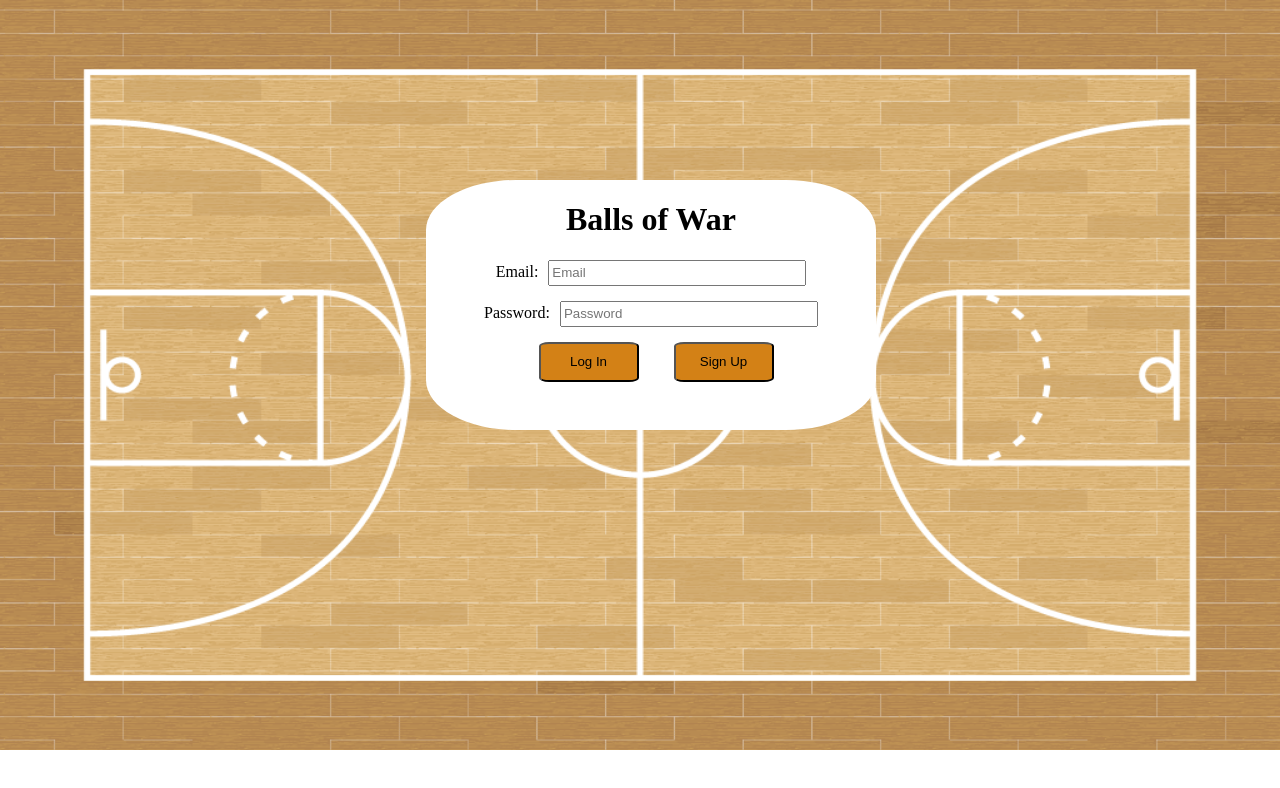
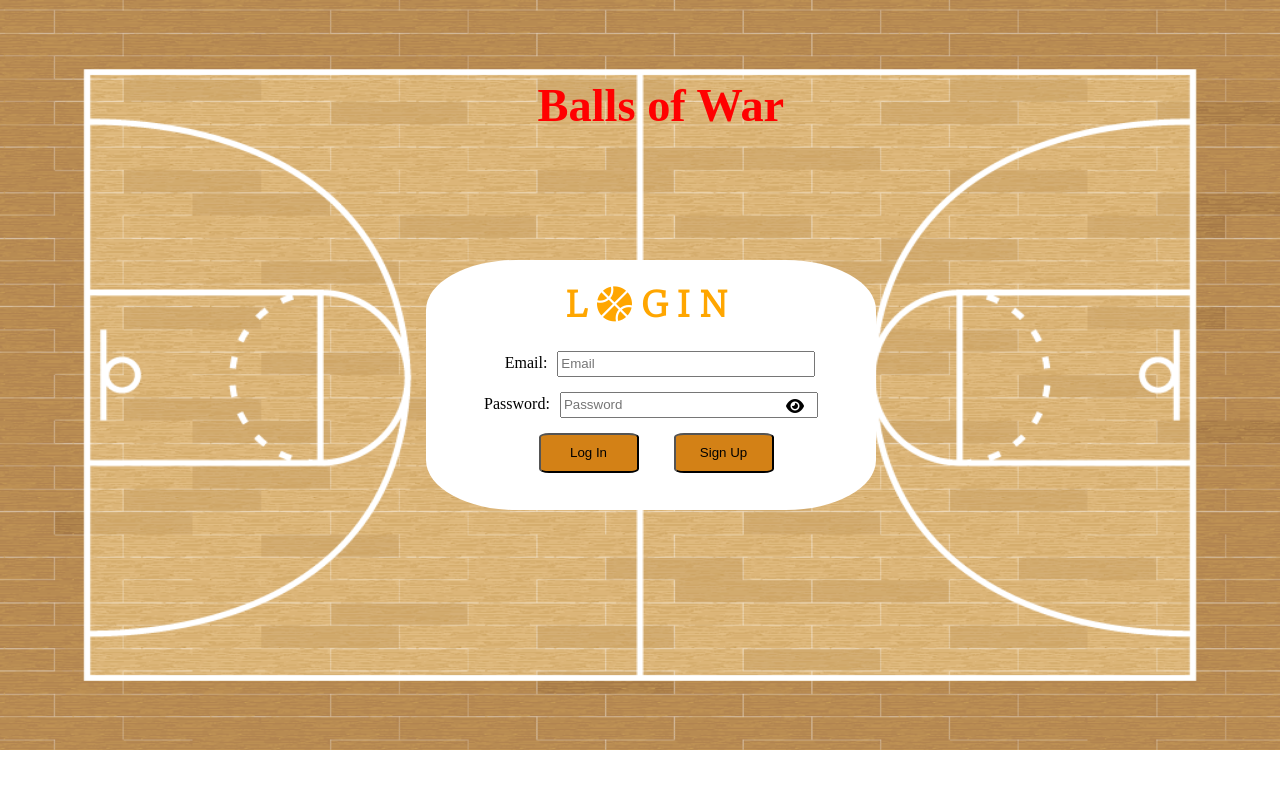
Before and after one commit to liam-mack/Balls-of-War, a React (Create React App) app in the folder client/: page / in a window 1280 px wide. Shown: the top 788 px of the page. Built offline with nearby package versions, Linux system fonts and the light colour scheme; no server answers.

Commit message:
Added the header component

```diff
--- a/client/public/index.html
+++ b/client/public/index.html
@@ -5,6 +5,10 @@
     <meta name="viewport" content="width=device-width, initial-scale=1, shrink-to-fit=no">
     <meta name="theme-color" content="#000000">
     <title>Balls of War</title>
+    <script
+    src="https://kit.fontawesome.com/fc31dedf63.js"
+    crossorigin="anonymous"
+  ></script>
   </head>
   <body>
     <noscript>
--- a/client/src/App.js
+++ b/client/src/App.js
@@ -3,9 +3,10 @@ import "./App.css";
 import { BrowserRouter, Route, Switch } from "react-router-dom";
 import Play from "./pages/Play";
 import Selection from "./pages/Selection/Selection";
-import Home from "./pages/Home";
-// import Login from "./pages/Login";
+import Login from "./pages/Login";
 import API from "./utils/API";
+import SignUp from "./pages/Signup";
+import Header from "./components/HeaderText/header";
 
 const UserContext = createContext(null);
 
@@ -19,13 +20,17 @@ function App() {
 
   return (
     <UserContext.Provider value={{ user, setUser }}>
+      <Header />
       <BrowserRouter>
         <Switch>
           <Route exact path="/">
-            <Home />
+            <Login />
           </Route>
           <Route exact path="/login">
-            <Selection />
+            <Login />
+          </Route>
+          <Route exact path="/signUp">
+            <SignUp />
           </Route>
           <Route exact path="/selection">
             <Selection />
--- /dev/null
+++ b/client/src/components/HeaderText/header.css
@@ -0,0 +1,7 @@
+h2{
+    color: rgb(255, 0, 0);
+    position: absolute;
+    top: 5%;
+    left: 42%;
+    font-size: 2.9em;
+}
--- /dev/null
+++ b/client/src/components/HeaderText/header.js
@@ -0,0 +1,13 @@
+/* eslint-disable */
+import React from "react";
+import "./header.css"
+
+function Header(){
+    return (
+        <div>
+            <h2>Balls of War</h2>
+        </div>
+    )
+}
+
+export default Header;
--- /dev/null
+++ b/client/src/pages/Login.js
@@ -0,0 +1,81 @@
+/* eslint-disable */
+import React, { useState } from "react";
+import { Redirect } from "react-router-dom";
+import API from "../utils/API";
+import "./home.css";
+
+function Login() {
+  const [alert, setAlert] = useState();
+  const [passwordShown, setPasswordShown] = useState(false);
+  const [userInput, setUserInput] = useState({
+    email: "",
+    password: "",
+  });
+
+  const handleChange = (event) => {
+    setUserInput({
+      ...userInput,
+      [event.target.name]: event.target.value,
+    });
+  };
+
+  const handleClick = async (event) => {
+    event.preventDefault();
+    try {
+      const res = await API.login(userInput);
+      console.log(res);
+      // setAlert(`${event.currentTarget.name} successful!`);
+      // setInterval(() => , 3000);
+      return <Redirect to="/selection" />;
+    } catch (error) {
+      setAlert(`Sorry, ${event.target.name} request unsuccessful. Please try again!`);
+      console.log(error);
+      // setInterval(() => <Redirect to="/selection" />, 3000);
+      return false;
+    }
+  };
+
+  // const history = useHistory();
+
+  function redirect() {
+    // e.preventDefault();
+    <Redirect to="/signUp" />;
+  }
+
+  const toggleVis = () => {
+    setPasswordShown(passwordShown ? false : true);
+  };
+  return (
+    <>
+      <form id="loginForm">
+        <h1 id="lTitle">L<i id="lImage" className="fas fa-basketball-ball" />GIN</h1>
+        <div>
+          <label htmlFor="email">
+            Email:
+            <input type="text" name="email" onChange={handleChange} placeholder="Email" required />
+          </label>
+        </div>
+        <div>
+          <label htmlFor="password">
+            Password:
+            <input
+              type={passwordShown ? "text" : "password"}
+              name="password"
+              onChange={handleChange}
+              placeholder="Password"
+              required
+            />
+            <i className="fas fa-eye" onClick={toggleVis} />
+          </label>
+          <div>
+            <button name="login" id="loginBtn" type="submit" onClick={handleClick}>Log In</button>
+            <button name="signup" id="signupBtn" type="submit" onClick={redirect}>Sign Up</button>
+          </div>
+        </div>
+        {alert && <h5>{alert}</h5>}
+      </form>
+    </>
+  );
+}
+
+export default Login;
--- a/client/src/pages/Home.js
+++ b/client/src/pages/Signup.js
@@ -3,7 +3,7 @@ import { Redirect } from "react-router-dom";
 import API from "../utils/API";
 import "./home.css";
 
-function Home() {
+function SignUp() {
   const [alert, setAlert] = useState();
   const [userInput, setUserInput] = useState({
     email: "",
@@ -20,7 +20,7 @@ function Home() {
   const handleClick = async (event) => {
     event.preventDefault();
     try {
-      const res = await API[event.target.name](userInput);
+      const res = await API.signup(userInput);
       console.log(res);
       // setAlert(`${event.currentTarget.name} successful!`);
       // setInterval(() => , 3000);
@@ -36,7 +36,7 @@ function Home() {
   return (
     <>
       <form id="loginForm">
-        <h1>Balls of War</h1>
+        <h1 id="sTitle">SignUp!</h1>
         <div>
           <label htmlFor="email">
             Email:
@@ -49,8 +49,7 @@ function Home() {
             <input type="password" name="password" onChange={handleChange} placeholder="Password" required />
           </label>
           <div>
-            <button name="login" id="loginBtn" type="submit" onClick={handleClick}>Log In</button>
-            <button name="signup" id="signupBtn" type="submit" onClick={handleClick}>Sign Up</button>
+            <button name="signup" id="signupBtn" type="button" onClick={handleClick}>Sign Up</button>
           </div>
         </div>
         {alert && <h5>{alert}</h5>}
@@ -59,4 +58,4 @@ function Home() {
   );
 }
 
-export default Home;
+export default SignUp;
--- a/client/src/pages/home.css
+++ b/client/src/pages/home.css
@@ -1,9 +1,12 @@
+
+@import url('https://fonts.googleapis.com/css2?family=Montserrat&display=swap');
+@import url('https://fonts.googleapis.com/css2?family=Merriweather:wght@300&display=swap');
 #loginForm{
     position: absolute;
     width: 450px;
     height: 250px;
     z-index: 15;
-    top: 35%;
+    top: 45%;
     left: 45%;
     margin: -100px 0 0 -150px;
     background: white;
@@ -11,9 +14,9 @@
     text-align: center;
 }
 
-label[for=emailLogin]{
+label[for=email]{
     text-align: center;
-    padding-left: 20px;
+    padding-left: 18px;
 }
 
 input[type=text]{
@@ -46,6 +49,32 @@ input[type=password]{
     margin-left: 35px;
 }
 
-button[type=submit]{
+#lTitle{
+    letter-spacing: 10px;
+    color: rgb(255, 166, 0);
+    font-size: 35px;
+    font-family: 'Merriweather', serif;
+}
 
+#sTitle{
+    letter-spacing: 5px;
+    color: rgb(255, 166, 0);
+    font-size: 35px;
+    font-family: 'Montserrat', sans-serif;
 }
+
+#introTitle{
+    position: absolute;
+    top: 10%;
+    left: 45%;
+}
+
+.fa-eye{
+    position: absolute;
+    top: 55%;
+    right: 16%;
+}
+.fa-eye:hover{
+    color: #fc8f00;
+    cursor: pointer;
+}
--- a/package.json
+++ b/package.json
@@ -29,6 +29,9 @@
     "eslint-plugin-react-hooks": "^4.2.0"
   },
   "dependencies": {
+    "@fortawesome/fontawesome-svg-core": "^1.2.32",
+    "@fortawesome/free-solid-svg-icons": "^5.15.1",
+    "@fortawesome/react-fontawesome": "^0.1.12",
     "bcryptjs": "^2.4.3",
     "compression": "^1.7.4",
     "dotenv": "^8.2.0",
```
Also changed, not shown: client/src/pages/Signup.jsx (deleted, +0 -7 lines), client/src/pages/Login.jsx (deleted), 1 other file (tests, documents, lock files or other folders).
